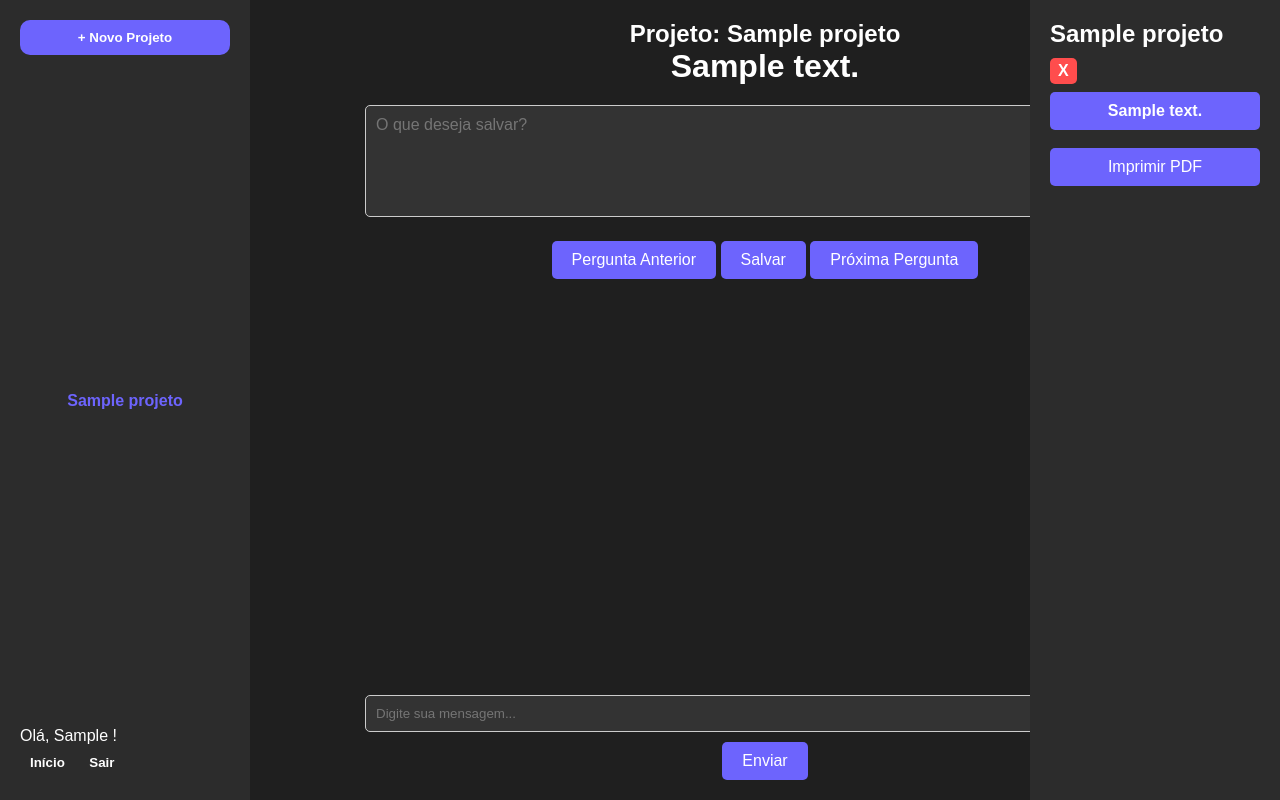
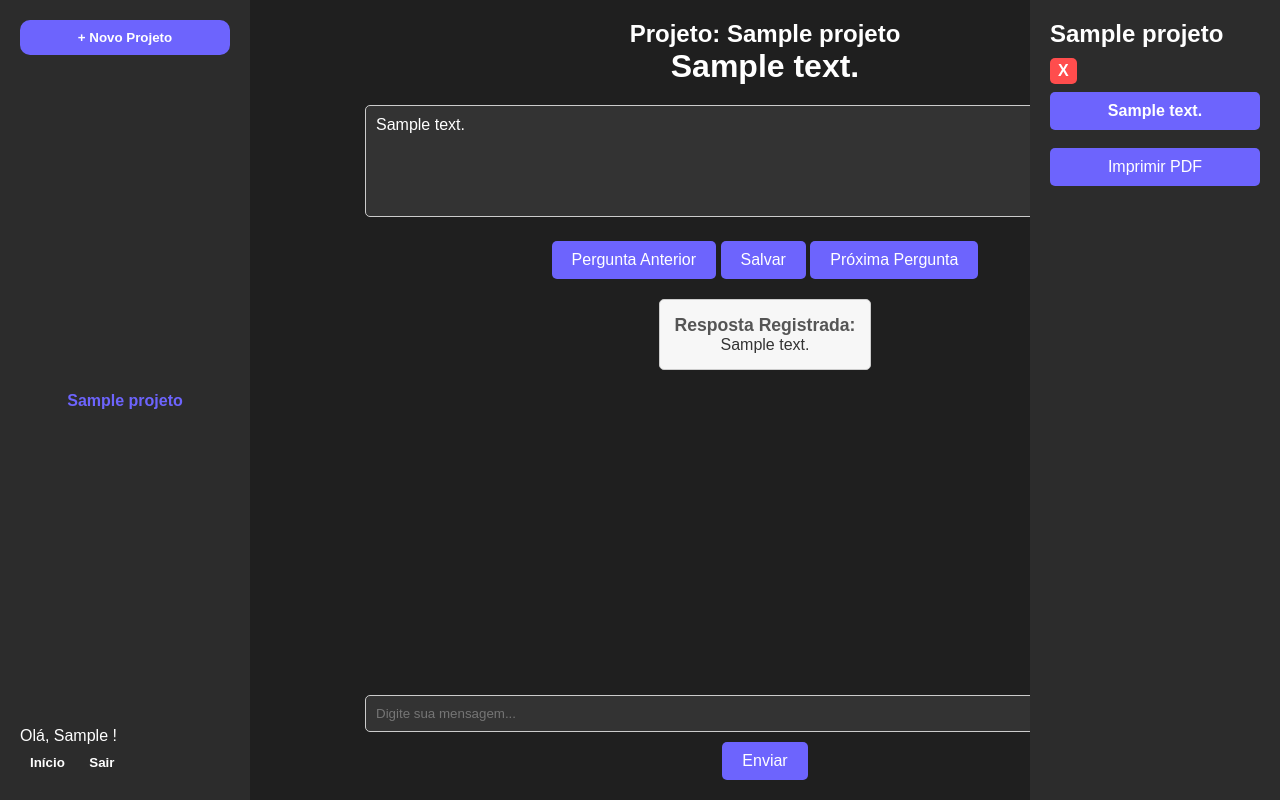
Before and after one commit to fpazin/tccPDG, a Django app: page /PDG_Pergunta/1/1/ in a window 1280 px wide. Run offline with Django 5.2, Linux system fonts and the light colour scheme; a user stored in the database is signed in; tables that the repository leaves empty hold one stand-in row (values such as "Sample post").

Commit message:
Add response display feature and style updates for registered answers

```diff
--- a/appPDG/app/views.py
+++ b/appPDG/app/views.py
@@ -24,10 +24,15 @@
     projetos = Projeto.objects.filter(usuario=request.user)  # Ou o filtro adequado para os projetos
     pergunta = get_object_or_404(Pergunta, id=pergunta_id)
     max_pergunta_id = Pergunta.objects.filter(projeto_id=projeto_id).order_by('-id').first().id
+
+     # Obter a resposta específica para a pergunta, se existir
+    resposta = Resposta.objects.filter(pergunta_id=pergunta_id, projeto_id=projeto_id).first()
+
     return render(request, 'pdg_perguntas.html', {
         'projeto': Projeto.objects.get(id=projeto_id),
         'pergunta': pergunta,
         'projetos': projetos,
+        'resposta': resposta,
         'max_pergunta_id': max_pergunta_id,
     })
 
--- a/appPDG/appPDG/static/css/style_pdg_perguntas.css
+++ b/appPDG/appPDG/static/css/style_pdg_perguntas.css
@@ -292,3 +292,24 @@
 .btn-imprimir:hover {
   background-color: #574fd1;
 }
+
+.resposta-registrada {
+  margin-top: 20px;
+  padding: 15px;
+  background-color: #f7f7f7;
+  border: 1px solid #ccc;
+  border-radius: 5px;
+  color: #333;
+}
+
+.resposta-registrada h3 {
+  margin-top: 0;
+  font-size: 1.1em;
+  color: #555;
+}
+
+.resposta-registrada p {
+  margin: 0;
+  font-size: 1em;
+  color: #333;
+}
--- a/appPDG/templates/pdg_perguntas.html
+++ b/appPDG/templates/pdg_perguntas.html
@@ -190,6 +190,13 @@
                     <button type="submit" onclick="salvarResposta()" class="btn-salvar">Salvar</button>
                     <button type="button" onclick="irParaProximaPergunta({{ projeto.id }}, {{ pergunta.id }}, {{ max_pergunta_id }})" class="btn-next">Próxima Pergunta</button>
                 </form>
+                <!-- Área para exibir a resposta registrada, se houver -->
+                {% if resposta.resposta_texto %}
+                <div class="resposta-registrada">
+                    <h3>Resposta Registrada:</h3>
+                    <p>{{ resposta.resposta_texto }}</p>
+                </div>
+                {% endif %}
             </div>
 
             <!-- Bottom Section with Interaction Area -->
```
